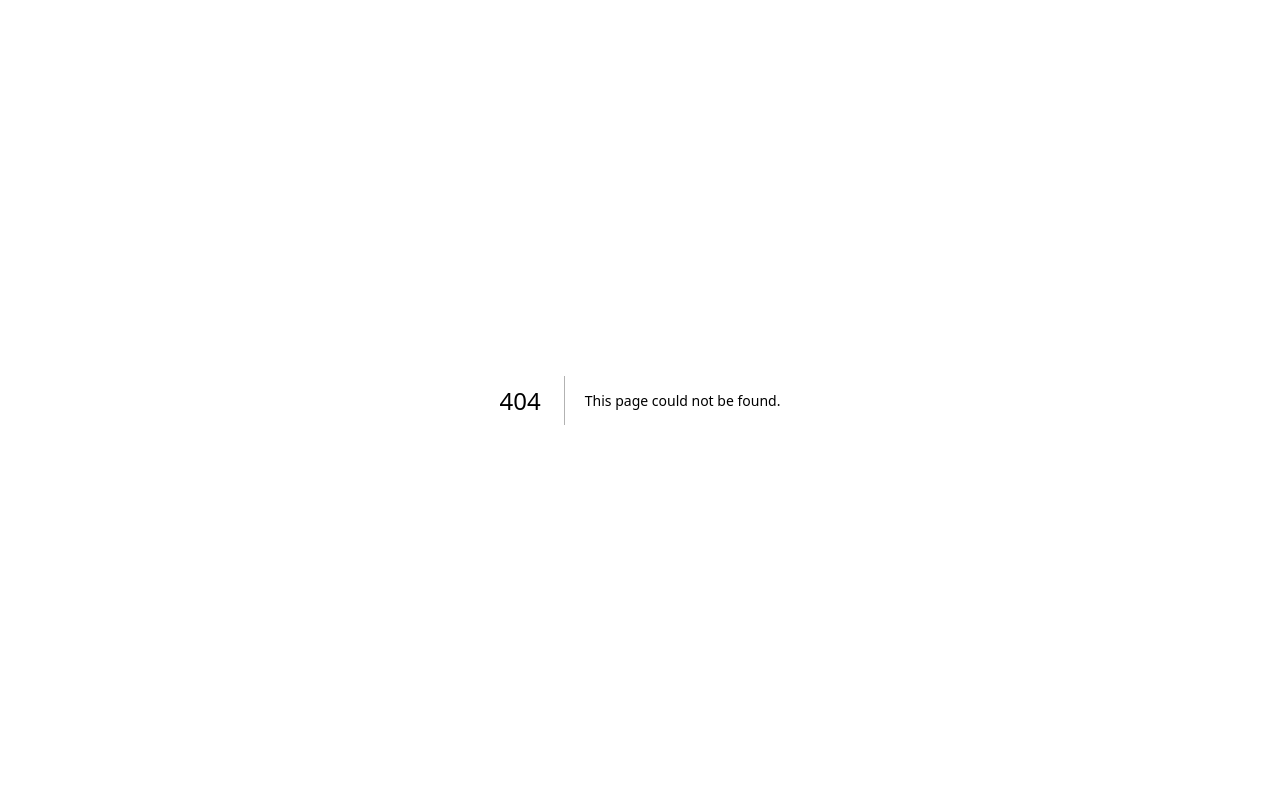
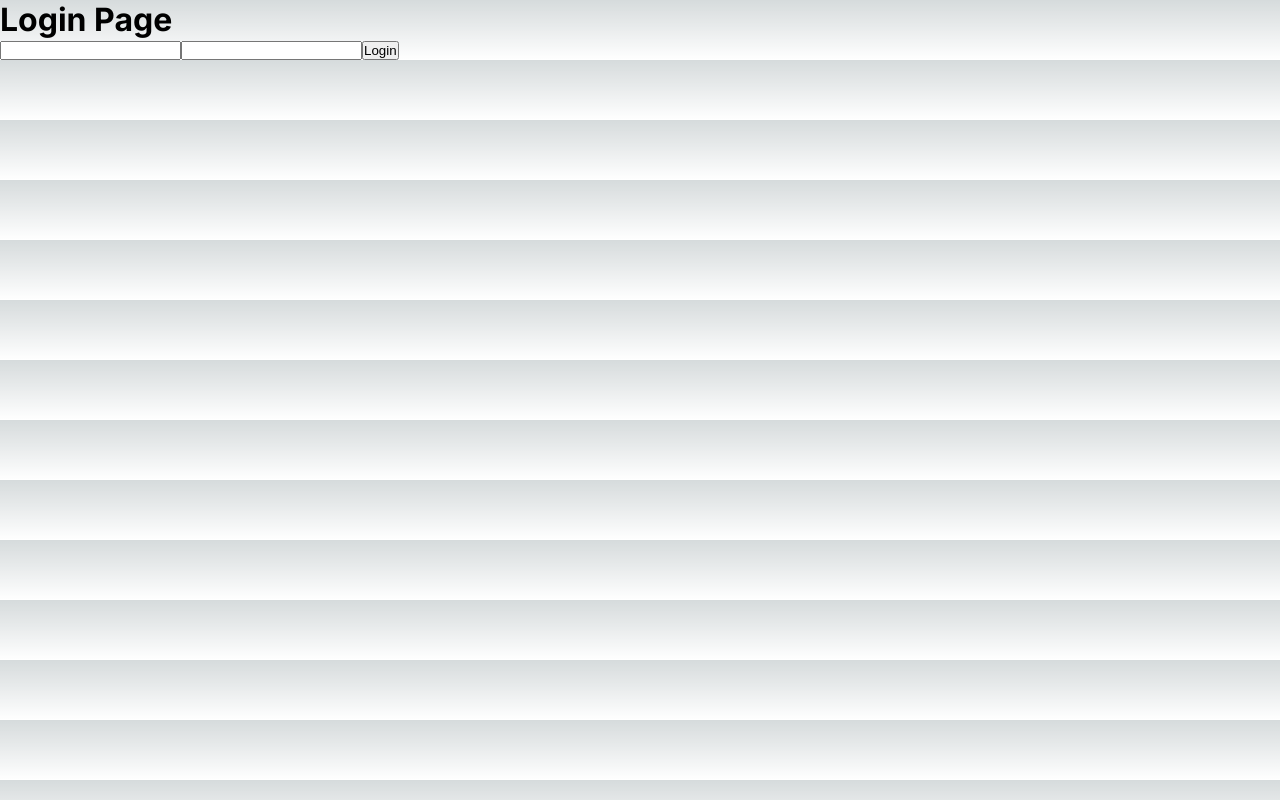
Before and after one commit to peppermintc/jwt-authentication, a Next.js app: page /login in a window 1280 px wide. Before the commit this address had no page. Built offline with nearby package versions, Linux system fonts and the light colour scheme.

Commit message:
feat: Login Form 추가

```diff
--- /dev/null
+++ b/src/app/login/page.tsx
@@ -0,0 +1,13 @@
+import LoginForm from "@components/LoginForm";
+
+const Login = () => {
+  return (
+    <main>
+      <h1>Login Page</h1>
+
+      <LoginForm />
+    </main>
+  );
+};
+
+export default Login;
--- /dev/null
+++ b/src/components/LoginForm/index.tsx
@@ -0,0 +1,25 @@
+"use client";
+
+import { FormEvent } from "react";
+
+const LoginForm = () => {
+  const onLoginFormSubmit = (e: FormEvent<HTMLFormElement>) => {
+    e.preventDefault();
+
+    const formData = new FormData(e.currentTarget);
+    const username = formData.get("username") ?? "";
+    const password = formData.get("password") ?? "";
+
+    console.log("onLoginFormSubmit", { username, password });
+  };
+
+  return (
+    <form onSubmit={onLoginFormSubmit}>
+      <input type="text" name="username" />
+      <input type="password" name="password" />
+      <button>Login</button>
+    </form>
+  );
+};
+
+export default LoginForm;
```
Also changed, not shown: 2 other files (tests, documents, lock files or other folders).
